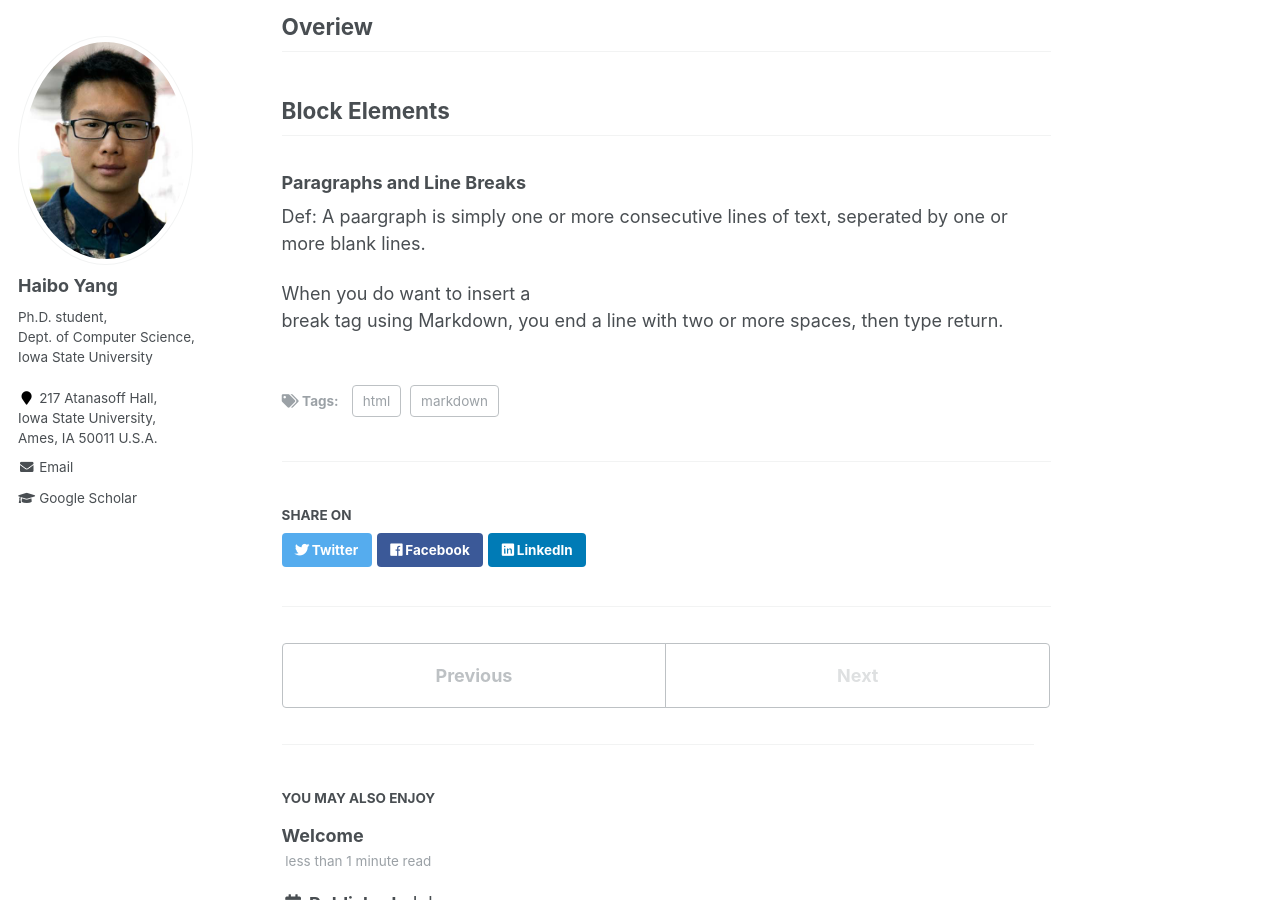
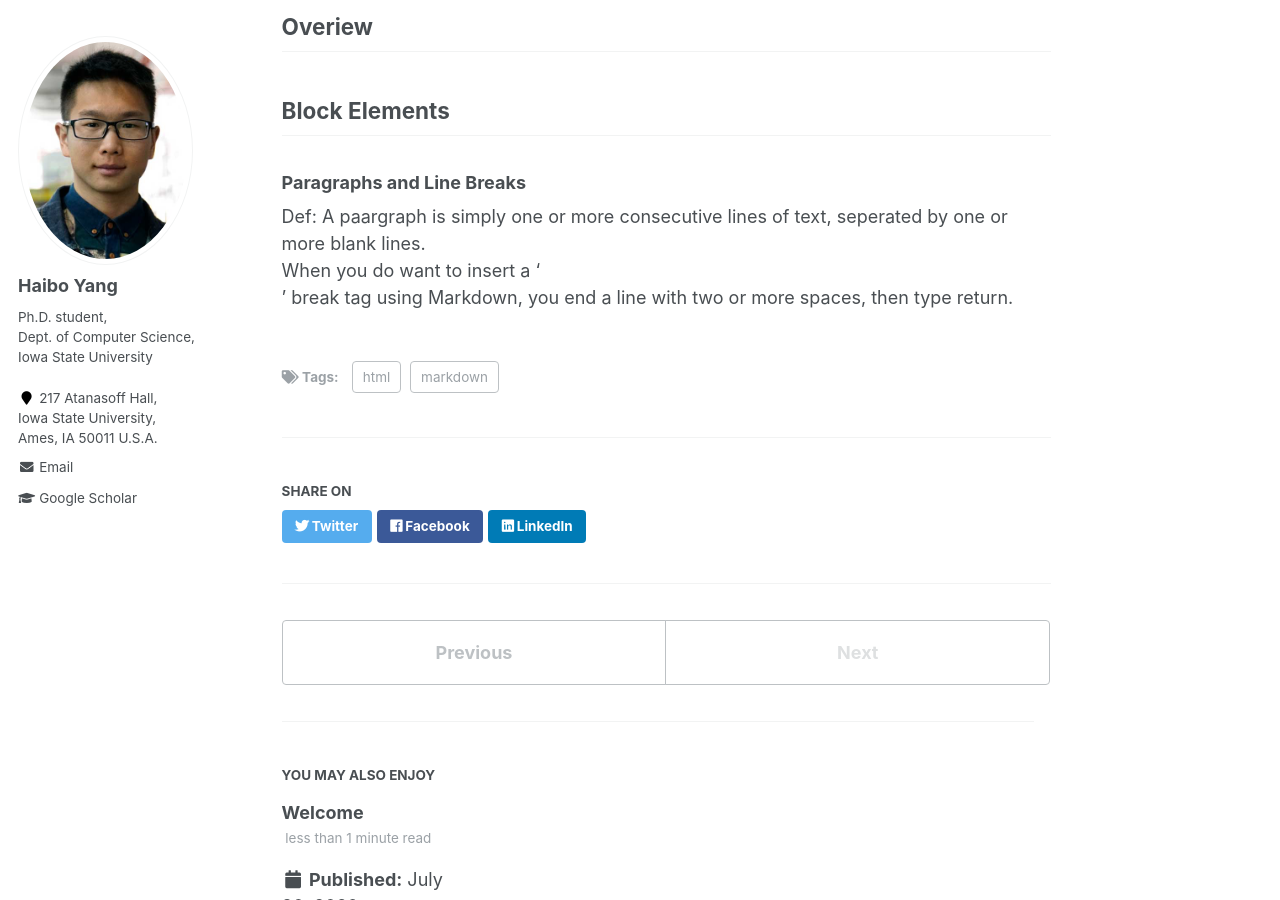
Before and after one commit to Haibo-Yang-OSU/homepage, a Jekyll site: the page built from _posts/2020-08-03-blog-post-2-markdown.md, in a window 1280 px wide and 900 px high, scrolled down 487 px. Built offline with Jekyll 4.4.1, drawn with Linux system fonts in a browser that asks for light colours.

```diff
--- a/_posts/2020-08-03-blog-post-2-markdown.md
+++ b/_posts/2020-08-03-blog-post-2-markdown.md
@@ -21,5 +21,4 @@ However, Markdown is not a replacement for HTML, or even close to it. Its syntax
 
 ### Paragraphs and Line Breaks
 Def: A paargraph is simply one or more consecutive lines of text, seperated by one or more blank lines.
-
-When you do want to insert a <br /> break tag using Markdown, you end a line with two or more spaces, then type return.
+When you do want to insert a '<br />' break tag using Markdown, you end a line with two or more spaces, then type return.
```
